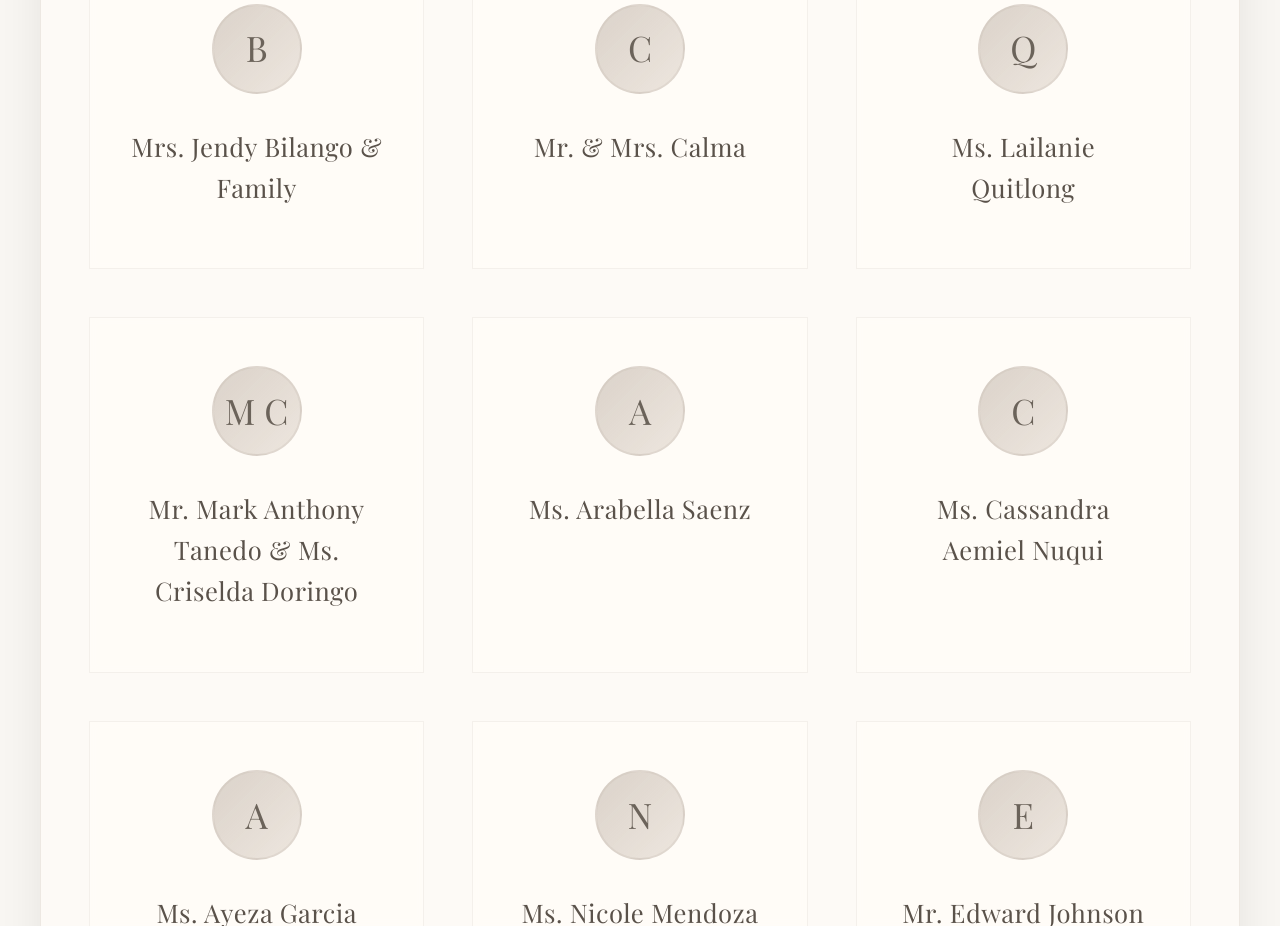
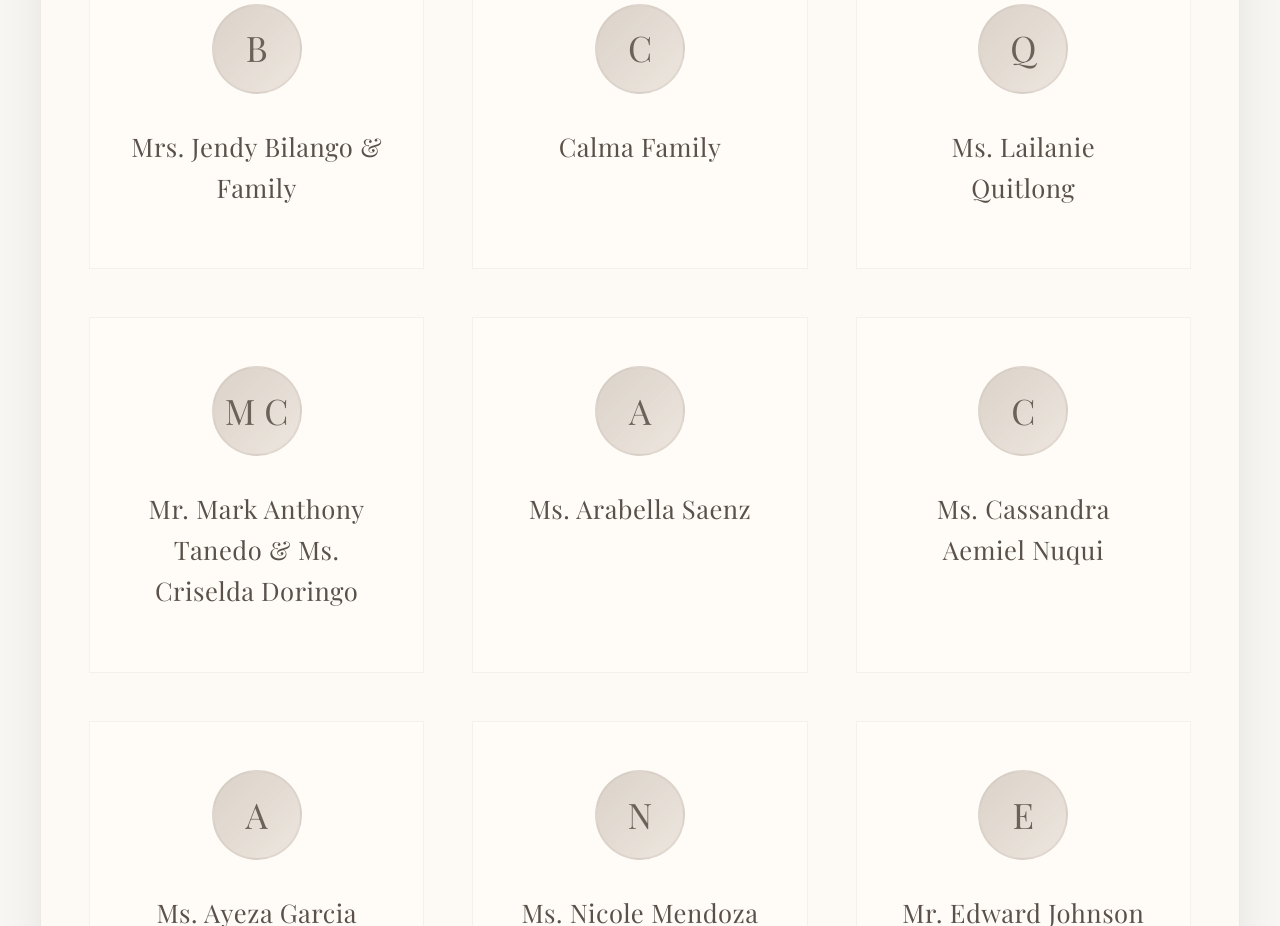
Before and after one commit to nessy-one/Henneken-debut, a plain HTML site: page guests.html in a window 1280 px wide. Shown: the part 1220-2146 px from the top of the page. Drawn offline with nearby package versions, Linux system fonts and the light colour scheme; a web font is replaced by a local one.

Commit message:
Update guests.html

```diff
--- a/guests.html
+++ b/guests.html
@@ -566,7 +566,7 @@
 
                 <div class="guest-card">
                     <div class="guest-initial">C</div>
-                    <h3 class="guest-name">Mr. & Mrs. Calma</h3>
+                    <h3 class="guest-name">Calma Family</h3>
                 </div>
 
                 <div class="guest-card">
```
